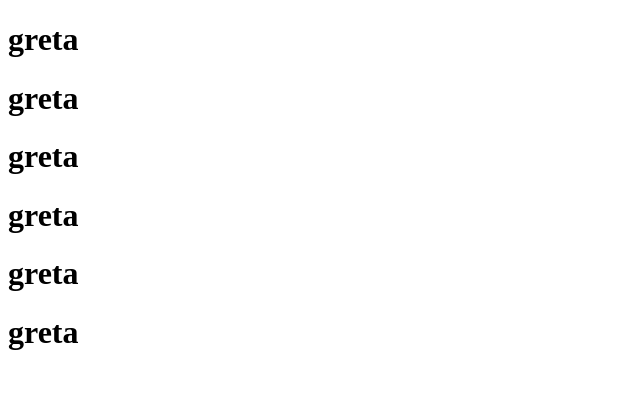
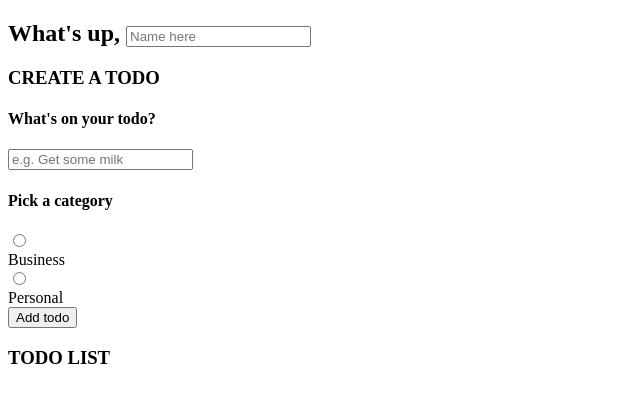
Before and after one commit to glukoseviciene/todo-list-group-work, a plain HTML site: page index.html in a window 1280 px wide. Shown: the whole page, without its empty margins (0-640 px from the left). Drawn offline with Linux system fonts and the light colour scheme.

Commit message:
structure

```diff
--- a/index.html
+++ b/index.html
@@ -7,11 +7,58 @@
     <title>Document</title>
   </head>
   <body>
-    <h1>greta</h1>
-    <h1>greta</h1>
-    <h1>greta</h1>
-    <h1>greta</h1>
-    <h1>greta</h1>
-    <h1>greta</h1>
+    <!-- App Wrapper -->
+    <main class="app">
+      <!-- Greeting -->
+      <section class="greeting">
+        <h2 class="title">
+          What's up, <input type="text" id="name" placeholder="Name here" />
+        </h2>
+      </section>
+      <!-- End of Greeting -->
+
+      <!-- New Todo -->
+      <section class="create-todo">
+        <h3>CREATE A TODO</h3>
+        <form id="new-todo-form">
+          <h4>What's on your todo?</h4>
+          <input
+            type="text"
+            placeholder="e.g. Get some milk"
+            name="content"
+            id="content" />
+
+          <h4>Pick a category</h4>
+          <div class="options">
+            <label>
+              <input type="radio" name="category" id="category1" value="business" />
+              <span class="bubble business"></span>
+              <div>Business</div>
+            </label>
+            <label>
+              <input type="radio" name="category" id="category2" value="personal" />
+              <span class="bubble personal"></span>
+              <div>Personal</div>
+            </label>
+          </div>
+
+          <input type="submit" value="Add todo" />
+        </form>
+      </section>
+      <!-- End of New Todo -->
+
+      <!-- Todo List -->
+      <section class="todo-list">
+        <h3>TODO LIST</h3>
+        <div class="list" id="todo-list"></div>
+      </section>
+      <!-- End of Todo List -->
+
+    </main>
+    <!-- End of App Wrapper -->
+
+    <!-- JS Import -->
+    <script src="main.js"></script>
+    <!-- End of JS Import -->
   </body>
 </html>
```
